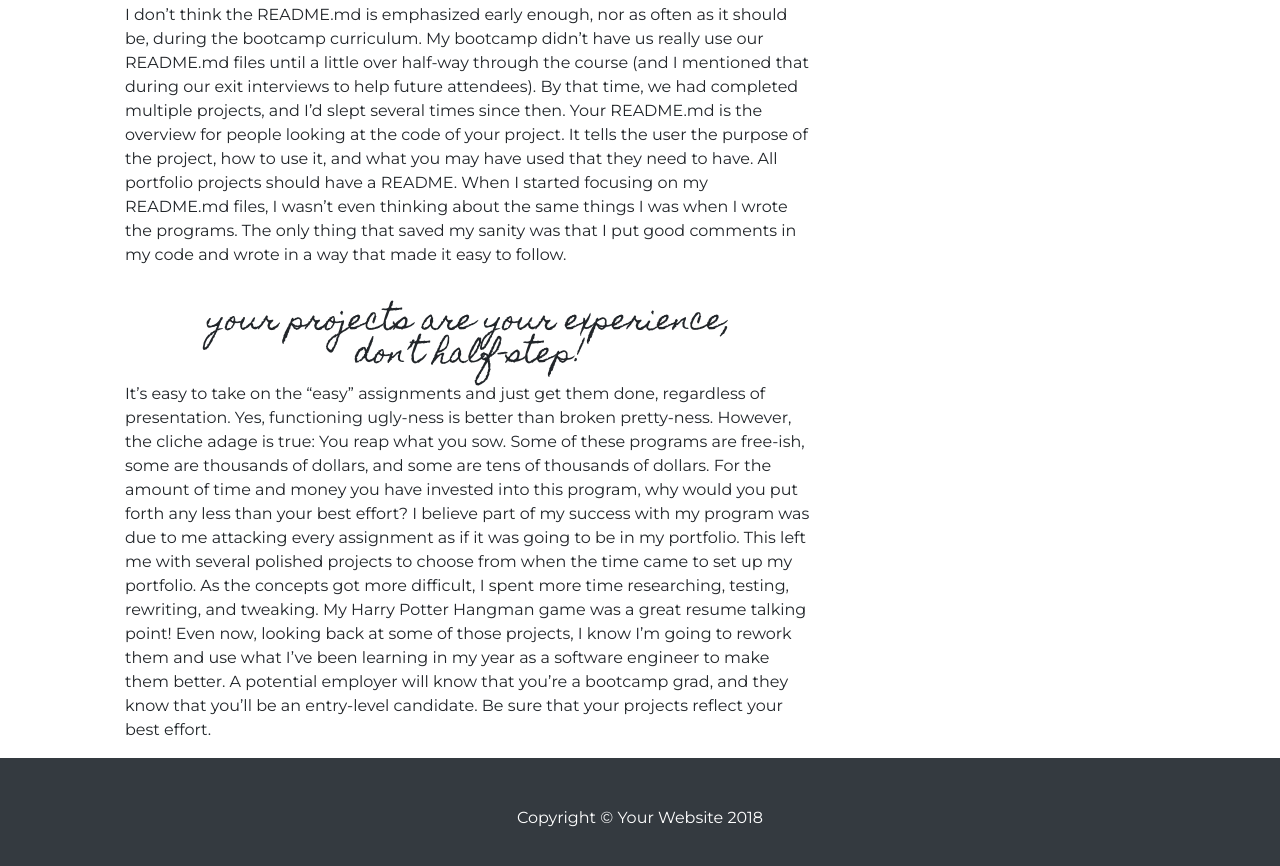
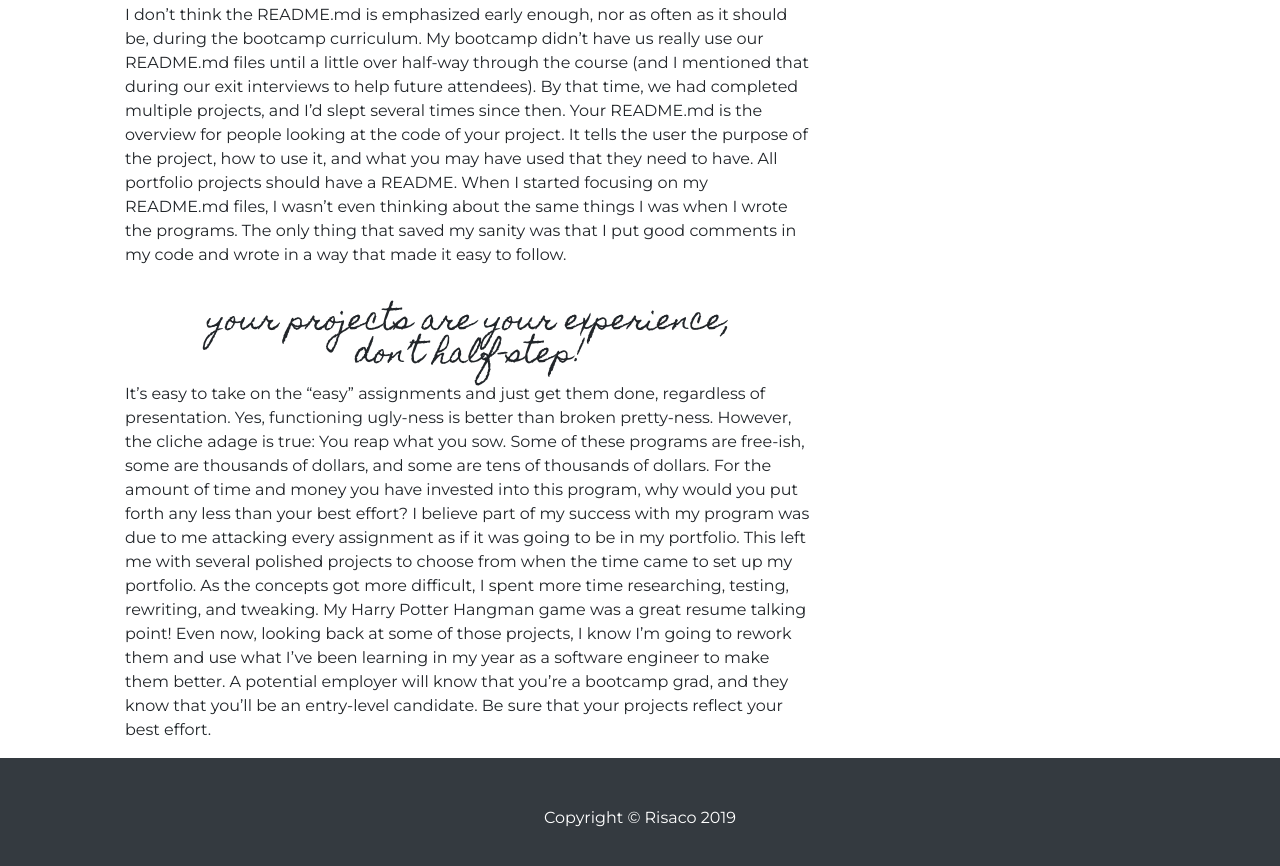
Before and after one commit to risaco/risaco.github.io, a website: page pages/startbootstrap-blog-post/blog-posts/2019-01/things-learned-in-bootcamp.html in a window 1280 px wide. Shown: the part 2293-3159 px from the top of the page. Drawn offline with Linux system fonts and the light colour scheme.

Commit message:
another update

```diff
--- a/pages/startbootstrap-blog-post/blog-posts/2019-01/things-learned-in-bootcamp.html
+++ b/pages/startbootstrap-blog-post/blog-posts/2019-01/things-learned-in-bootcamp.html
@@ -242,7 +242,7 @@
     <!-- Footer -->
     <footer class="py-5 bg-dark">
       <div class="container">
-        <p class="m-0 text-center text-white">Copyright &copy; Your Website 2018</p>
+        <p class="m-0 text-center text-white">Copyright &copy; Risaco 2019</p>
       </div>
       <!-- /.container -->
     </footer>
```
